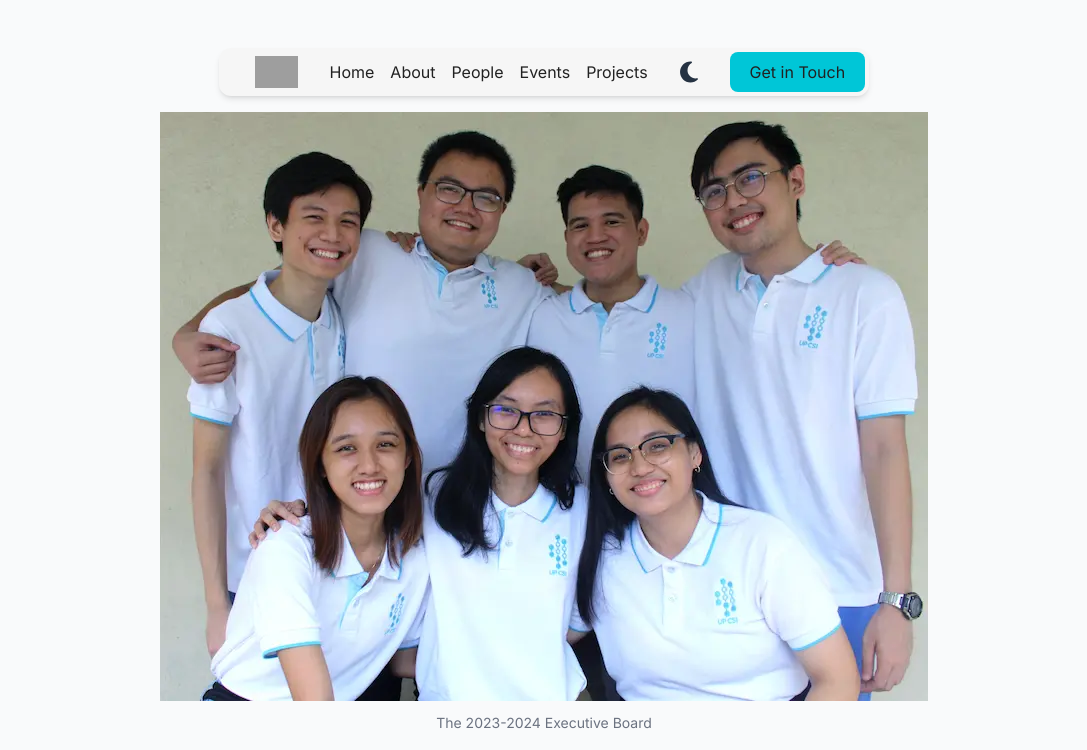
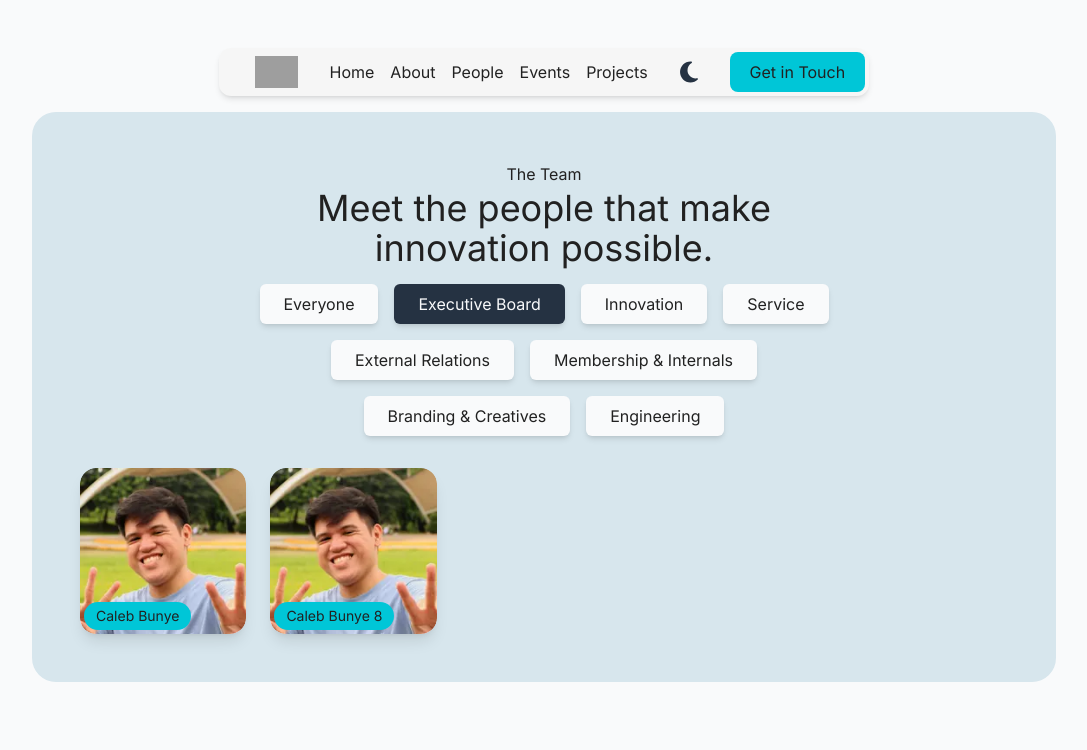
Before and after one commit to up-csi/up-csi.github.io, a SvelteKit app: page /people in a window 1280 px wide. Shown: the top 750 px of the page, without its empty margins (96-1183 px from the left). Built offline with nearby package versions, Linux system fonts and the light colour scheme; grey boxes are pictures that could not be loaded.

Commit message:
feat: add dropdown for .exe

```diff
--- a/src/routes/people/+page.svelte
+++ b/src/routes/people/+page.svelte
@@ -12,9 +12,17 @@
     import eyronTanael from '$lib/people/eyron-tanael.webp';
     import hansLorico from '$lib/people/hans-lorico.webp';
     import jellyRaborar from '$lib/people/jelly-raborar.webp';
+
+    let pastExec = false;
 </script>
 
-<article class="prose flex max-w-none flex-col gap-8">
+<section>
+    <TeamPanel />
+</section>
+<section>
+    <button on:click={() => { pastExec = !pastExec; }}>2023-2024</button>
+    {#if pastExec}
+        <section class="prose flex max-w-none flex-col gap-8">
             <figure class="m-0 flex flex-col items-center">
                 <picture class="max-w-3xl">
                     <source type="image/webp" srcset={execSmall} media="(max-width:640px)" />
@@ -32,5 +40,6 @@
                 <Exec src={jellyRaborar} alt="Jelly Raborar" pos="Director for Branding & Creatives" />
                 <Exec src={beaDiokno} alt="Bea Diokno" pos="Director for External Relations" />
             </section>
-    <TeamPanel />
-</article>
+        </section>
+    {/if}
+</section>
```
Lines whose indentation alone changed are shown as unchanged.
